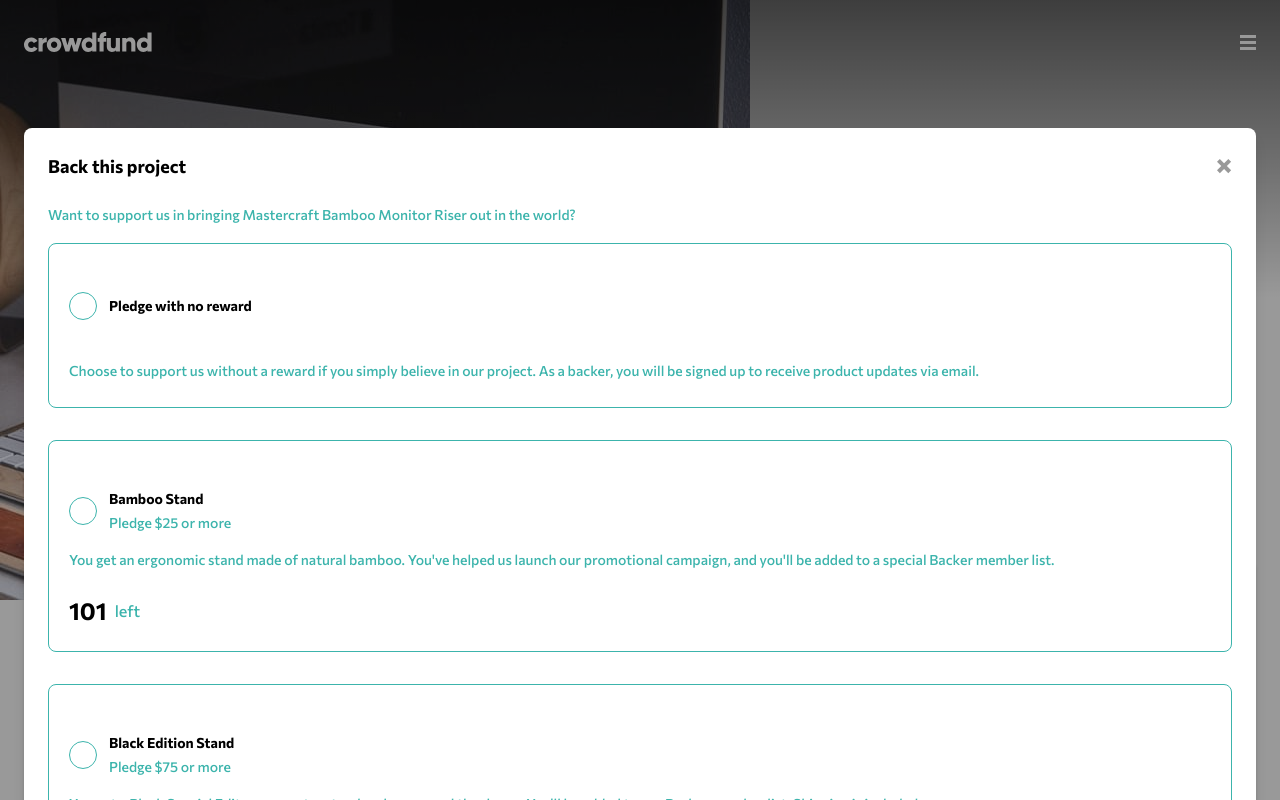
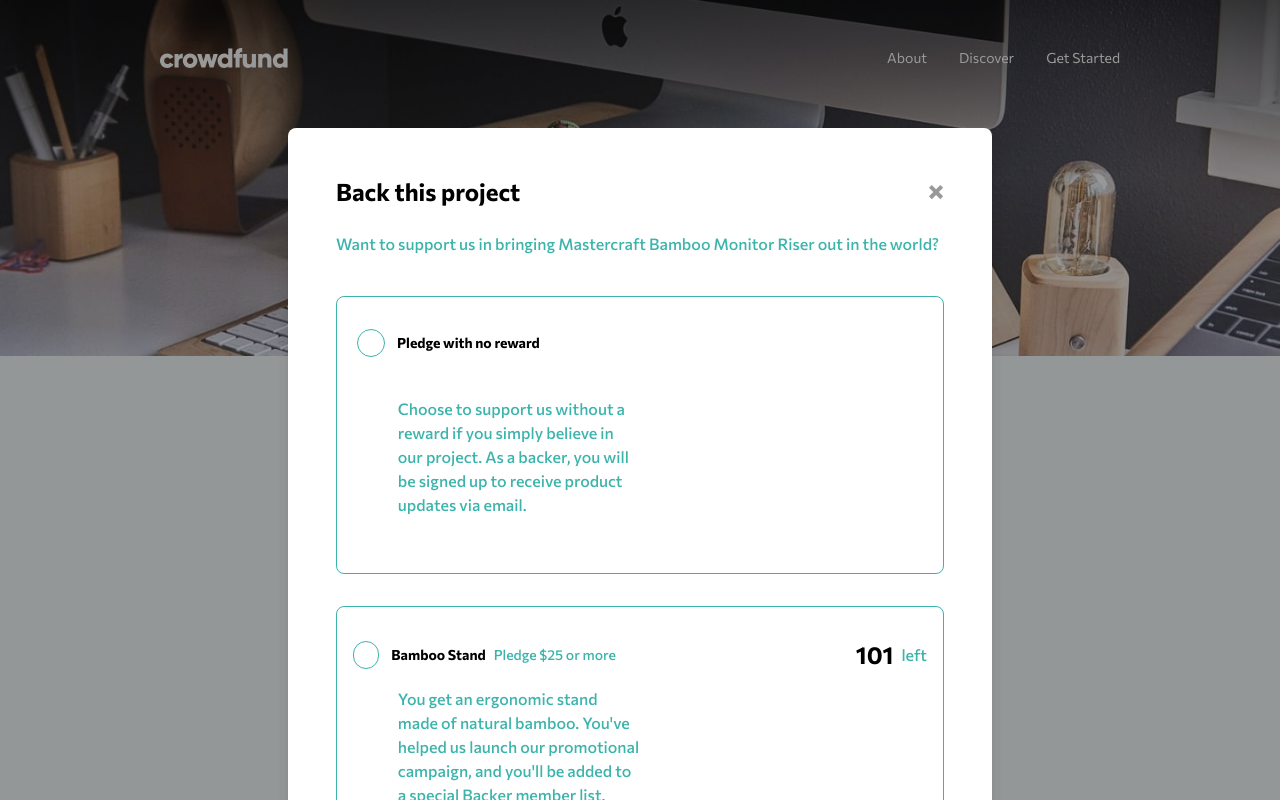
Before and after one commit to Dvin12/FrontEndMentorChallenges, a React (Vite) app: page / in a window 1280 px wide. Both pictures are taken after a click on the button "Back this project". Shown: the top 800 px of the page. Built offline with nearby package versions, Linux system fonts and the light colour scheme.

Commit message:
finished desktop version, added bookmark functionality

```diff
--- a/src/components/About.jsx
+++ b/src/components/About.jsx
@@ -1,13 +1,14 @@
 export default function About() {
   return (
     <>
-      <h4 className="text-lg font-bold">About this project</h4>
-      <p className="py-6 text-s">
+      <h4 className="text-lg font-bold xl:text-xl">About this project</h4>
+      <p className="py-6 text-sm xl:text-lg xl:leading-loose">
         The mastercraft Bamboo Monitor Riser is a sturdy and stylish platform
         that elevates your screen to a more comfortable viewing height. Placing
         your monitor at eye level has the potential to improve posture and make
         you more comfortable while at work, helping you stay focused on the task
         at hand
+        <br />
         <br />
         Featuring artisan craftsmanship, the simplicity of design creates extra
         desk space below your computer to allow notepads, pens and USB sticks to
--- a/src/components/Back.jsx
+++ b/src/components/Back.jsx
@@ -1,30 +1,53 @@
+import { useState } from "react";
+
 export default function Back({ setActiveModal }) {
   function handleBackProject() {
     setActiveModal(true);
   }
 
+  const [bookmarked, setBookmarked] = useState(true);
+
+  function handleBookmark() {
+    setBookmarked((c) => (c !== true ? true : false));
+  }
+
   return (
-    <article className=" z-40 flex flex-col items-center justify-between w-full px-6 py-12 text-center shadow-md -mt-14  bg-[#fff] rounded-md ">
+    <article className=" z-40 flex flex-col items-center justify-between w-full px-6 py-12 text-center shadow-md -mt-14  bg-[#fff] rounded-md xl:-mt-28   xl:py-14 ">
       <img
         src="./assets/images/logo-mastercraft.svg"
         alt=""
-        className="absolute -top-[5.4rem]"
+        className="absolute -top-[5.4rem] xl:-top-[9rem]"
       />
-      <h1 className="w-[70%] text-xl font-bold">
+      <h1 className="w-[70%] text-xl font-bold xl:text-3xl xl:w-full">
         Mastercraft Bamboo Monitor Riser
       </h1>
-      <p className="my-4 text-sm leading-relaxed text-dCyan">
+      <p className="my-4 text-sm leading-relaxed text-dCyan xl:text-base">
         A beautifully handcrafted monitor stand to reduce neck and eye strain.
       </p>
-      <section className="flex items-center justify-between w-full my-2">
+      <section className="flex items-center justify-between w-full my-2 xl:my-6 xl:justify-center xl:pr-28 xl:gap-10 ">
         <button
-          className="px-12 py-4 rounded-full bg-cyan text-[#fff] font-medium"
+          className="px-10 py-4 rounded-full bg-cyan text-[#fff] font-medium "
           onClick={handleBackProject}
         >
           Back this project
         </button>
-        <button>
-          <img src="./assets/images/icon-bookmark.svg" alt="" />
+        <button
+          className="relative flex items-center justify-center "
+          onClick={handleBookmark}
+        >
+          <img
+            src="./assets/images/icon-bookmark.svg"
+            alt="bookmark"
+            className="z-30"
+          />
+
+          <span
+            className={`absolute w-[9rem] h-[3rem] text-center rounded-full  left-8 bg-cyan bg-opacity-10 hidden items-center justify-end ${
+              bookmarked ? "pr-4" : "pr-8"
+            } font-bold  text-dCyan xl:flex`}
+          >
+            {bookmarked ? "Bookmarked" : "Bookmark"}
+          </span>
         </button>
       </section>
     </article>
--- a/src/components/Header.jsx
+++ b/src/components/Header.jsx
@@ -1,7 +1,17 @@
 export default function Header({ setActiveModal }) {
   return (
     <header className="relative w-full h-full ">
-      <img src="./assets/images/image-hero-mobile.jpg" alt="" />
+      <img
+        src="./assets/images/image-hero-mobile.jpg"
+        alt="stand"
+        className="block md:hidden"
+      />
+
+      <img
+        src="./assets/images/image-hero-desktop.jpg"
+        alt="stand"
+        className="hidden w-full md:block"
+      />
       <div className="absolute top-0 z-0 w-full bg-gradient-to-b from-black to-transparent h-1/2 opacity-60"></div>
     </header>
   );
--- a/src/components/Main.jsx
+++ b/src/components/Main.jsx
@@ -1,5 +1,7 @@
 export default function Main({ children }) {
   return (
-    <main className="relative w-full h-full font-commissioner">{children}</main>
+    <main className="relative w-full h-full font-commissioner xl:overflow-hidden bg-cyan bg-opacity-5 ">
+      {children}
+    </main>
   );
 }
--- a/src/components/MobileNav.jsx
+++ b/src/components/MobileNav.jsx
@@ -11,7 +11,7 @@ export default function MobileNav() {
     <>
       <button
         onClick={handleActive}
-        className={`z-50 ${active ? "fixed right-6" : ""}`}
+        className={`z-50 ${active ? "fixed right-6" : ""} xl:hidden block`}
       >
         <img
           src={`./assets/images/${
@@ -22,7 +22,7 @@ export default function MobileNav() {
       </button>
 
       {active ? (
-        <section className="fixed top-0 left-0 z-40 flex items-start justify-center w-screen h-screen bg-black bg-opacity-40">
+        <section className="fixed top-0 left-0 z-40 flex items-start justify-center w-screen h-screen bg-black bg-opacity-40 xl:hidden">
           <div className="bg-[#fff] my-28 w-full mx-6 flex flex-col items-start justify-center  rounded-md font-medium  ">
             <a href="#" className="p-6">
               About
--- a/src/components/Modal.jsx
+++ b/src/components/Modal.jsx
@@ -26,7 +26,7 @@ export default function Modal({
   const [success, setSuccess] = useState(false);
 
   return (
-    <section className="absolute top-0 z-50 w-full h-full px-6 bg-black bg-opacity-40">
+    <section className="absolute top-0 z-50 w-full h-full px-6 bg-black bg-opacity-40 xl:px-72 ">
       {success ? (
         <Success
           setSuccess={setSuccess}
--- a/src/components/Nav.jsx
+++ b/src/components/Nav.jsx
@@ -2,8 +2,19 @@ import MobileNav from "./MobileNav";
 
 export default function Nav() {
   return (
-    <nav className="absolute top-0 left-0 w-full  px-6 py-8 flex items-center justify-between">
+    <nav className="absolute top-0 left-0 flex items-center justify-between w-full px-6 py-8 xl:px-40 xl:py-12">
       <img src="./assets/images/logo.svg" alt="logo" />
+      <section className="xl:flex gap-8 text-sm text-[#fff] hidden">
+        <a href="#" className="duration-200 hover:opacity-80">
+          About
+        </a>
+        <a href="#" className="duration-200 hover:opacity-80">
+          Discover
+        </a>
+        <a href="#" className="duration-200 hover:opacity-80">
+          Get Started
+        </a>
+      </section>
       <MobileNav />
     </nav>
   );
--- a/src/components/Pledge.jsx
+++ b/src/components/Pledge.jsx
@@ -1,3 +1,5 @@
+import { useState } from "react";
+
 export default function Pledge({
   setActiveModal,
   setBacked,
@@ -20,6 +22,8 @@ export default function Pledge({
   setBlackLeft,
   setSuccess,
 }) {
+  const [alert, setAlert] = useState(false);
+
   function handleCloseModal() {
     setActiveModal(false);
     setBamboo(false);
@@ -49,37 +53,54 @@ export default function Pledge({
   }
 
   function handlePledgeNoReward() {
+    if (noRewardAmount <= 0) {
+      setAlert(true);
+    } else {
+      setAlert(false);
       setBacked((backed) => backed + noRewardAmount);
       setTotalBackers((backers) => backers + 1);
       setNoRewardAmount("");
       setSuccess(true);
     }
+  }
 
   function handlePledgeBamboo() {
+    if (bambooAmount < 25) {
+      setAlert(true);
+    } else {
+      setAlert(false);
       setBacked((backed) => backed + bambooAmount);
       setTotalBackers((backers) => backers + 1);
       setBambooLeft((bamboo) => bamboo - 1);
       setBambooAmount("");
       setSuccess(true);
     }
+  }
 
   function handlePledgeBlack() {
+    if (blackAmount < 75) {
+      setAlert(true);
+    } else {
+      setAlert(false);
       setBacked((backed) => backed + blackAmount);
       setTotalBackers((backers) => backers + 1);
       setBlackLeft((black) => black - 1);
       setBlackAmount("");
       setSuccess(true);
     }
+  }
 
   return (
-    <section className="w-full bg-[#fff] my-32 flex flex-col p-6 rounded-lg shadow-lg">
+    <section className="w-full bg-[#fff] my-32 flex flex-col p-6 rounded-lg shadow-lg xl:p-12">
       <section className="flex items-center justify-between">
-        <h6 className="text-lg font-semibold ">Back this project</h6>
+        <h6 className="text-lg font-semibold xl:text-2xl ">
+          Back this project
+        </h6>
         <button onClick={handleCloseModal}>
-          <img src="./assets/images/icon-close-modal.svg" alt="" />
+          <img src="./assets/images/icon-close-modal.svg" alt="close button" />
         </button>
       </section>
-      <p className="pt-6 text-sm font-medium leading-relaxed text-cyan">
+      <p className="pt-6 text-sm font-medium leading-relaxed text-cyan xl:text-base xl:py-6">
         Want to support us in bringing Mastercraft Bamboo Monitor Riser out in
         the world?
       </p>
@@ -89,27 +110,27 @@ export default function Pledge({
           noReward
             ? "border-[3px] cursor-default"
             : "border-[1px] cursor-pointer"
-        } rounded-lg border-cyan  pt-12 my-4`}
+        } rounded-lg border-cyan  pt-12 my-4 xl:py-8`}
         onClick={handleNoReward}
       >
         <section className="flex items-center gap-3 px-5">
-          <button className="border-[1px] border-cyan w-7 h-7 rounded-full flex items-center justify-center bg-c ">
+          <button className="border-[1px] border-cyan w-7 h-7 rounded-full flex items-center justify-center  ">
             {noReward && <div className="w-4 h-4 rounded-full bg-dCyan"></div>}
           </button>
           <h6 className="text-sm font-semibold">Pledge with no reward</h6>
         </section>
-        <p className="px-5 py-6 mt-4 text-sm font-medium leading-relaxed text-cyan">
+        <p className="px-5 py-6 mt-4 text-sm font-medium leading-relaxed text-cyan xl:px-[3.8rem] xl:text-base xl:w-3/5">
           Choose to support us without a reward if you simply believe in our
           project. As a backer, you will be signed up to receive product updates
           via email.
         </p>
         {noReward && (
-          <section className="border-t-[1px] w-full items-center flex flex-col justify-center py-8 border-cyan">
+          <section className="border-t-[1px] w-full items-center flex flex-col justify-center px-4 py-8 border-cyan xl:flex-row xl:justify-between xl:px-8 relative ">
             <span className="font-medium text-dCyan">Enter your pledge</span>
-            <div className="relative flex items-center justify-center gap-4 mt-4 ">
+            <div className="relative flex items-center justify-center gap-4 mt-4 xl:mt-0">
               <input
                 type="text"
-                className="border-[1px] w-2/5 rounded-full py-4 px-10 font-semibold border-cyan "
+                className="border-[1px] w-2/4 rounded-full py-4 px-6 font-semibold border-cyan xl:w-1/3 xl:px-10 "
                 min={25}
                 value={noRewardAmount}
                 onChange={(e) => setNoRewardAmount(Number(e.target.value))}
@@ -121,10 +142,15 @@ export default function Pledge({
               >
                 Continue
               </button>
-              <span className="absolute font-semibold left-10 text-cyan">
+              <span className="absolute font-semibold left-3 text-cyan xl:left-24">
                 $
               </span>
             </div>
+            {alert && (
+              <p className="absolute bottom-0 font-semibold xl:right-20 xl:bottom-1">
+                has to be more than 0
+              </p>
+            )}
           </section>
         )}
       </article>
@@ -132,34 +158,42 @@ export default function Pledge({
       <article
         className={`${
           bamboo ? "border-[3px] cursor-default" : "border-[1px] cursor-pointer"
-        } rounded-lg border-cyan  pt-12 my-4`}
+        } rounded-lg border-cyan  pt-12 my-4 xl:py-8`}
         onClick={handleBamboo}
       >
-        <section className="flex items-center gap-3 px-5">
+        <section className="flex items-center gap-3 px-4">
           <button className="border-[1px] border-cyan w-7 h-7 rounded-full flex items-center justify-center  ">
             {bamboo && <div className="w-4 h-4 rounded-full bg-dCyan"></div>}
           </button>
-          <div className="flex flex-col justify-center gap-1">
+          <div className="flex flex-col justify-center gap-1 xl:w-full xl:flex-row xl:items-center xl:justify-between ">
+            <div className="gap-2 xl:flex">
               <h6 className="text-sm font-semibold">Bamboo Stand</h6>
-            <p className="text-sm font-medium text-cyan">Pledge $25 or more</p>
+              <p className="text-sm font-medium text-cyan">
+                Pledge $25 or more
+              </p>
+            </div>
+            <section className="items-center hidden gap-2 xl:flex ">
+              <span className="text-2xl font-semibold ">{bambooLeft}</span>
+              <span className="font-medium text-cyan">left</span>
+            </section>
           </div>
         </section>
-        <p className="px-5 mt-4 text-sm font-medium leading-relaxed text-cyan">
+        <p className="px-5 mt-4 text-sm font-medium leading-relaxed text-cyan xl:px-[3.8rem] xl:text-base xl:w-3/5 xl:pb-6">
           You get an ergonomic stand made of natural bamboo. You've helped us
           launch our promotional campaign, and you'll be added to a special
           Backer member list.
         </p>
-        <section className="flex items-center gap-2 px-5 py-6">
+        <section className="flex items-center gap-2 px-5 py-6 xl:hidden ">
           <span className="text-2xl font-semibold ">{bambooLeft}</span>
           <span className="font-medium text-cyan">left</span>
         </section>
         {bamboo && (
-          <section className="border-t-[1px] w-full items-center flex flex-col justify-center py-8 border-cyan">
+          <section className="border-t-[1px] w-full items-center flex flex-col justify-center px-4 py-8 border-cyan xl:flex-row xl:justify-between xl:px-8 relative ">
             <span className="font-medium text-dCyan">Enter your pledge</span>
-            <div className="relative flex items-center justify-center gap-4 mt-4 ">
+            <div className="relative flex items-center justify-center gap-4 mt-4 xl:mt-0 ">
               <input
                 type="text"
-                className="border-[1px] w-2/5 rounded-full py-4 px-10 font-semibold border-cyan "
+                className="border-[1px] w-2/4 rounded-full py-4 px-6 font-semibold border-cyan xl:w-1/3  xl:px-10"
                 min={25}
                 value={bambooAmount}
                 onChange={(e) => setBambooAmount(Number(e.target.value))}
@@ -171,10 +205,15 @@ export default function Pledge({
               >
                 Continue
               </button>
-              <span className="absolute font-semibold left-10 text-cyan">
+              <span className="absolute font-semibold left-3 text-cyan xl:left-24">
                 $
               </span>
             </div>
+            {alert && (
+              <p className="absolute bottom-0 font-semibold xl:right-20 xl:bottom-1">
+                has to be $25 or more
+              </p>
+            )}
           </section>
         )}
       </article>
@@ -182,34 +221,42 @@ export default function Pledge({
       <article
         className={`${
           black ? "border-[3px] cursor-default" : "border-[1px] cursor-pointer"
-        } rounded-lg border-cyan  pt-12 my-4`}
+        } rounded-lg border-cyan  pt-12 my-4 xl:py-8`}
         onClick={handleBlack}
       >
         <section className="flex items-center gap-3 px-5">
-          <button className="border-[1px] border-cyan w-7 h-7 rounded-full flex items-center justify-center bg-c ">
+          <button className="border-[1px] border-cyan w-7 h-7 rounded-full flex items-center justify-center  ">
             {black && <div className="w-4 h-4 rounded-full bg-dCyan"></div>}
           </button>
-          <div className="flex flex-col justify-center gap-1 ">
+          <div className="flex flex-col justify-center gap-1 xl:w-full xl:flex-row xl:items-center xl:justify-between ">
+            <div className="gap-2 xl:flex">
               <h6 className="text-sm font-semibold">Black Edition Stand</h6>
-            <p className="text-sm font-medium text-cyan">Pledge $75 or more</p>
+              <p className="text-sm font-medium text-cyan ">
+                Pledge $75 or more
+              </p>
+            </div>
+            <section className="items-center hidden gap-2 xl:flex ">
+              <span className="text-2xl font-semibold ">{blackLeft}</span>
+              <span className="font-medium text-cyan">left</span>
+            </section>
           </div>
         </section>
-        <p className="px-5 mt-4 text-sm font-medium leading-relaxed text-cyan">
+        <p className="px-5 mt-4 text-sm font-medium leading-relaxed text-cyan xl:px-[3.6rem] xl:text-base xl:w-3/5 xl:pb-6">
           You get a Black Special Editon computer stand and a personal thank
           you. You'll be added to our Backer member list. Shipping is included.
         </p>
-        <section className="flex items-center gap-2 px-5 py-6">
+        <section className="flex items-center gap-2 px-5 py-6 xl:hidden">
           <span className="text-2xl font-semibold ">{blackLeft}</span>
           <span className="font-medium text-cyan">left</span>
         </section>
 
         {black && (
-          <section className="border-t-[1px] w-full items-center flex flex-col justify-center py-8 border-cyan">
+          <section className="border-t-[1px] w-full items-center flex flex-col justify-center py-8 px-4 border-cyan xl:flex-row xl:justify-between xl:px-8 relative">
             <span className="font-medium text-dCyan">Enter your pledge</span>
-            <div className="relative flex items-center justify-center gap-4 mt-4 ">
+            <div className="relative flex items-center justify-center gap-4 mt-4 xl:mt-0 ">
               <input
                 type="text"
-                className="border-[1px] w-2/5 rounded-full py-4 px-10 font-semibold border-cyan "
+                className="border-[1px] w-2/4 rounded-full py-4 px-6 font-semibold border-cyan xl:w-1/3 xl:px-10 "
                 min={75}
                 value={blackAmount}
                 onChange={(e) => setBlackAmount(Number(e.target.value))}
@@ -221,28 +268,43 @@ export default function Pledge({
               >
                 Continue
               </button>
-              <span className="absolute font-semibold left-10 text-cyan">
+              <span className="absolute font-semibold left-3 text-cyan xl:left-24">
                 $
               </span>
             </div>
+            {alert && (
+              <p className="absolute bottom-0 font-semibold xl:right-20 xl:bottom-1">
+                has to be $75 or more
+              </p>
+            )}
           </section>
         )}
       </article>
 
-      <article className="border-[1px] rounded-lg border-cyan px-5 pt-12 my-4 opacity-50 cursor-not-allowed ">
+      <article className="border-[1px] rounded-lg border-cyan px-5 pt-12 my-4 opacity-50 cursor-not-allowed xl:py-8 ">
         <section className="flex items-center gap-3">
           <button className="border-[1px] border-cyan w-7 h-7 rounded-full flex items-center justify-center bg-c "></button>
-          <div className="flex flex-col justify-center gap-1">
-            <h6 className="text-sm font-semibold">Mahogany Special Edition</h6>
-            <p className="text-sm font-medium text-cyan">Pledge $200 or more</p>
+          <div className="flex flex-col justify-center gap-1 xl:w-full xl:flex-row xl:items-center xl:justify-between">
+            <div className="gap-2 xl:flex">
+              <h6 className="text-sm font-semibold">
+                Mahogany Special Edition
+              </h6>
+              <p className="text-sm font-medium text-cyan">
+                Pledge $200 or more
+              </p>
+            </div>
+            <section className="items-center hidden gap-2 xl:flex ">
+              <span className="text-2xl font-semibold ">0</span>
+              <span className="font-medium text-cyan">left</span>
+            </section>
           </div>
         </section>
-        <p className="mt-4 text-sm font-medium leading-relaxed text-cyan">
+        <p className="mt-4 text-sm font-medium leading-relaxed text-cyan xl:px-[2.4rem] xl:text-base xl:w-3/5 xl:pb-6">
           You get two Special Editon Mahogany stands, a Backer T-Shirt and a
           personal thank you. You'll be added to our Backer member list.
           Shipping is included
         </p>
-        <section className="flex items-center gap-2 py-6">
+        <section className="flex items-center gap-2 py-6 xl:hidden">
           <span className="text-2xl font-semibold ">0</span>
           <span className="font-medium text-cyan">left</span>
         </section>
--- a/src/components/Section.jsx
+++ b/src/components/Section.jsx
@@ -1,6 +1,6 @@
 export default function Section({ children }) {
   return (
-    <section className="relative z-30 flex flex-col h-full gap-4 mx-6 my-4">
+    <section className="relative z-30 flex flex-col h-full gap-4 mx-6 my-4 xl:grid xl:place-content-center xl:px-96">
       {children}
     </section>
   );
--- a/src/components/Total.jsx
+++ b/src/components/Total.jsx
@@ -1,18 +1,26 @@
 export default function Total({ totalBackers, backed }) {
   return (
-    <article className="z-40 flex flex-col items-center justify-center w-full px-6 rounded-md shadow-lg bg-[#fff] ">
-      <section className="flex flex-col items-center justify-center  border-b-[1px] border-b-cyan py-6 gap-2 ">
-        <h3 className="text-4xl font-bold">${backed.toLocaleString()}</h3>
-        <p className="text-sm text-dCyan ">of $100,000 backed</p>
-      </section>
-      <section className="flex flex-col items-center justify-center border-b-[1px] gap-2 border-b-cyan  py-6 ">
-        <h3 className="text-4xl font-bold">{totalBackers.toLocaleString()}</h3>
-        <p className="text-sm text-dCyan">total backers</p>
-      </section>
-      <section className="flex flex-col items-center justify-center ">
-        <h3 className="py-4 text-4xl font-bold">56</h3>
-        <p className="text-sm text-dCyan">days left</p>
-      </section>
+    <article className="z-40 flex flex-col items-center justify-center w-full px-6 xl:px-12 xl:py-6 rounded-md shadow-lg bg-[#fff] xl:mt-6 ">
+      <div className="xl:w-full xl:flex xl:justify-start">
+        <section className="flex flex-col items-center justify-center   border-b-[1px] border-cyan py-6 gap-2 xl:border-r-[1px] xl:border-b-0 xl:pr-10 xl:w-full ">
+          <h3 className="w-full text-4xl font-bold text-center xl:text-left">
+            ${backed.toLocaleString()}
+          </h3>
+          <p className="w-full text-sm text-center xl:text-left text-dCyan ">
+            of $100,000 backed
+          </p>
+        </section>
+        <section className="flex flex-col items-center justify-center border-b-[1px] gap-2 border-cyan  py-6 xl:border-b-0 xl:pl-10 xl:pr-24 xl:border-r-[1px] xl:w-full  ">
+          <h3 className="text-4xl font-bold xl:w-full">
+            {totalBackers.toLocaleString()}
+          </h3>
+          <p className="text-sm xl:w-full text-dCyan">total backers</p>
+        </section>
+        <section className="flex flex-col items-center justify-center xl:w-full xl:border-b-0 xl:pl-10 xl:pr-24 xl:gap-2 ">
+          <h3 className="py-4 text-4xl font-bold xl:w-full xl:py-0">56</h3>
+          <p className="text-sm xl:w-full text-dCyan">days left</p>
+        </section>
+      </div>
       <input
         type="range"
         className="w-full my-6 overflow-hidden rounded-lg appearance-none bg-cyan bg-opacity-40"
--- a/src/index.css
+++ b/src/index.css
@@ -7,7 +7,7 @@ input[type="range"]::-webkit-slider-thumb {
   height: 14px;
   cursor: ew-resize;
   background-color: #147b74;
-  box-shadow: -405px 0 0 400px #147b74;
+  box-shadow: -1000px 0 0 995px #147b74;
   border-radius: 100%;
 }
 
```
Also changed, not shown: src/components/Reward.jsx (+35 -17 lines). Lines whose indentation alone changed are shown as unchanged.
